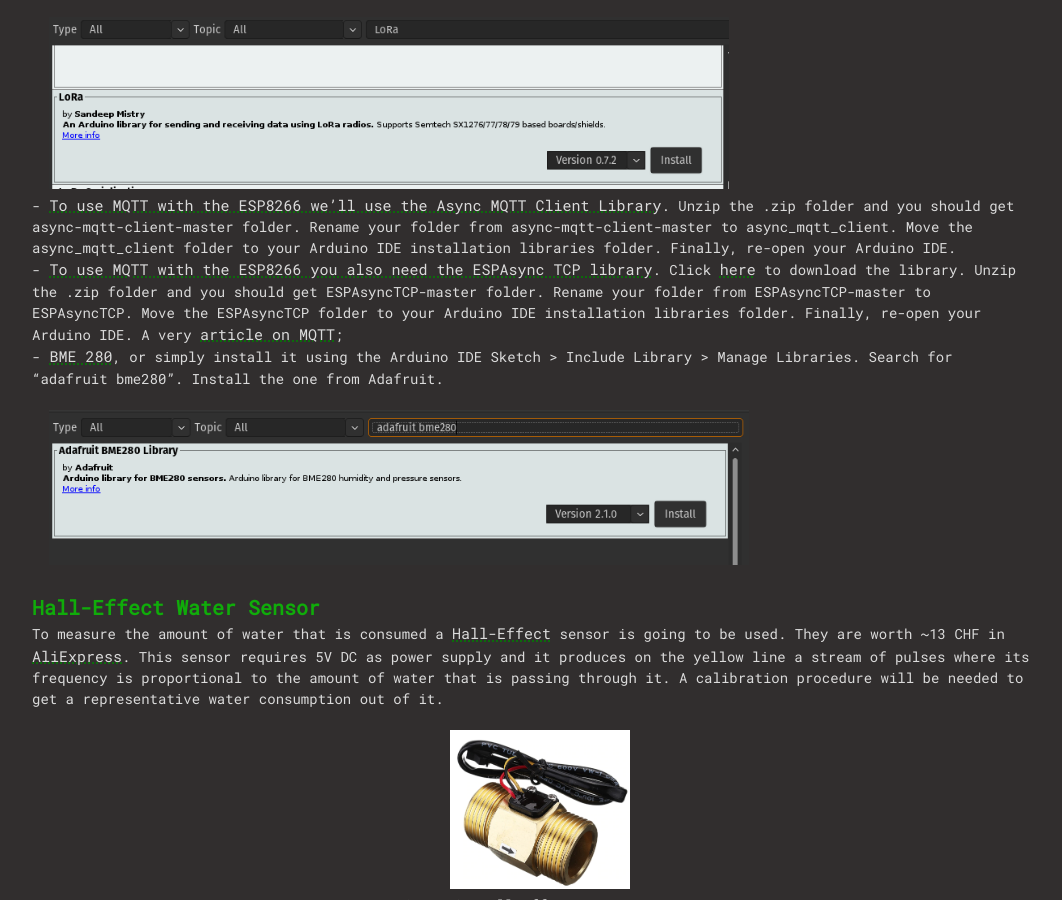
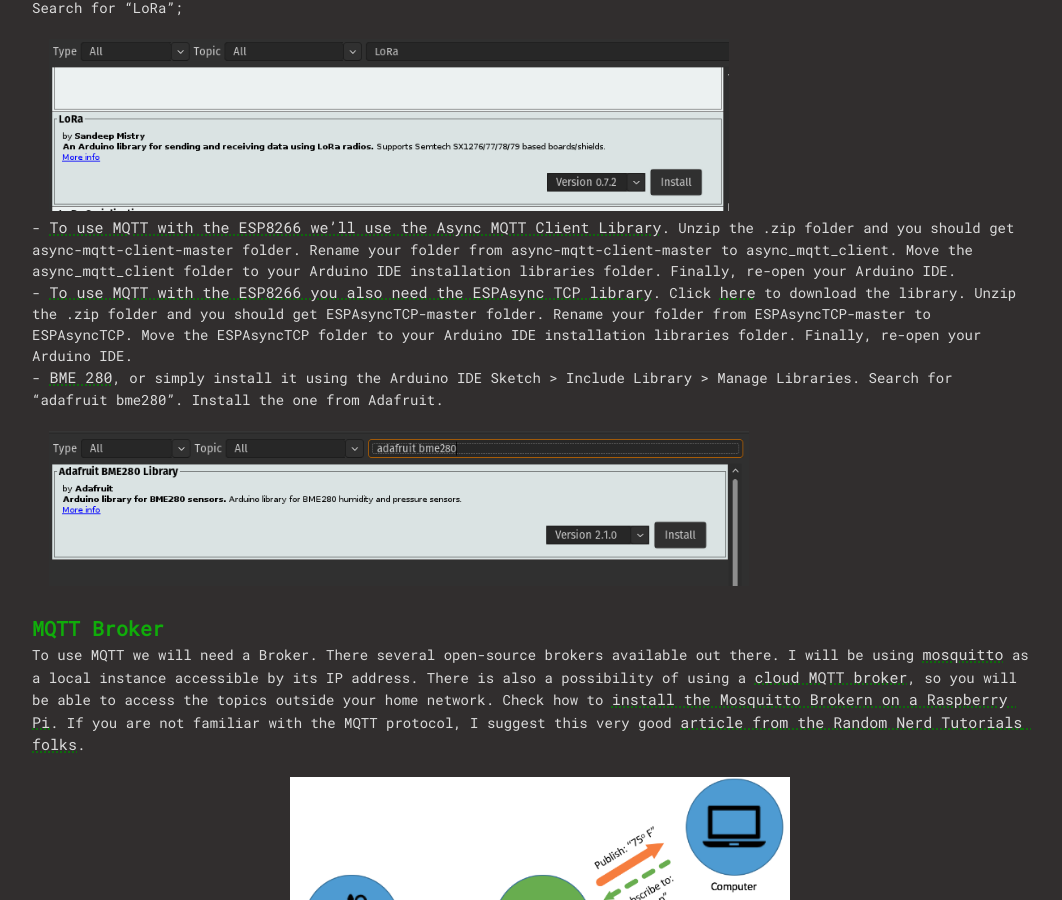
Before and after one commit to marcoroda/marcorodadevs, a Jekyll site: the page built from _posts/2020-08-20-WATER-SPY.md, in a window 1280 px wide and 900 px high, scrolled down 2034 px. Shown: the whole window, without its empty margins (108-1170 px from the left). Built offline with Jekyll 4.4.1, drawn with Linux system fonts in a browser that asks for light colours; nearby versions of some CDN libraries.

Commit message:
added doc on MQTT.

```diff
--- a/_posts/2020-08-20-WATER-SPY.md
+++ b/_posts/2020-08-20-WATER-SPY.md
@@ -53,13 +53,18 @@ The following libraries are required to be installed under your Arduino, or Plat
 </p>
 
 * [To use MQTT with the ESP8266 we’ll use the Async MQTT Client Library](https://github.com/marvinroger/async-mqtt-client/archive/master.zip). Unzip the .zip folder and you should get async-mqtt-client-master folder. Rename your folder from async-mqtt-client-master to async_mqtt_client. Move the async_mqtt_client folder to your Arduino IDE installation libraries folder. Finally, re-open your Arduino IDE.
-* [To use MQTT with the ESP8266 you also need the ESPAsync TCP library](https://github.com/marvinroger/async-mqtt-client). Click [here](https://github.com/me-no-dev/ESPAsyncTCP/archive/master.zip) to download the library. Unzip the .zip folder and you should get ESPAsyncTCP-master folder. Rename your folder from ESPAsyncTCP-master to ESPAsyncTCP. Move the ESPAsyncTCP folder to your Arduino IDE installation libraries folder. Finally, re-open your Arduino IDE. A very [article on MQTT](https://randomnerdtutorials.com/what-is-mqtt-and-how-it-works/);
+* [To use MQTT with the ESP8266 you also need the ESPAsync TCP library](https://github.com/marvinroger/async-mqtt-client). Click [here](https://github.com/me-no-dev/ESPAsyncTCP/archive/master.zip) to download the library. Unzip the .zip folder and you should get ESPAsyncTCP-master folder. Rename your folder from ESPAsyncTCP-master to ESPAsyncTCP. Move the ESPAsyncTCP folder to your Arduino IDE installation libraries folder. Finally, re-open your Arduino IDE.
 * [BME 280](https://github.com/adafruit/Adafruit_BME280_Library), or simply install it using the Arduino  IDE Sketch > Include Library > Manage Libraries. Search for “adafruit bme280”. Install the one from Adafruit.
-
 <p align="left">
   <img width="700" src="../../../../../assets/proj_Water_SPY/bme280_library.png">
 </p>
 
+# MQTT Broker
+To use MQTT we will need a Broker. There several open-source brokers available out there. I will be using [mosquitto](https://mosquitto.org/) as a local instance accessible by its IP address. There is also a possibility of using a [cloud MQTT broker](posshttps://randomnerdtutorials.com/cloud-mqtt-mosquitto-broker-access-anywhere-digital-ocean/ibility), so you will be able to access the topics outside your home network. Check how to [install the Mosquitto Brokern on a Raspberry Pi](https://randomnerdtutorials.com/how-to-install-mosquitto-broker-on-raspberry-pi/). If you are not familiar with the MQTT protocol, I suggest this very good [article from the Random Nerd Tutorials folks](https://randomnerdtutorials.com/what-is-mqtt-and-how-it-works/).
+
+<p align="center">
+  <img width="500" src="../../../../../assets/proj_Water_SPY/mqtt_broker.png">
+</p>
 
 # Hall-Effect Water Sensor
 To measure the amount of water that is consumed a [Hall-Effect](https://en.wikipedia.org/wiki/Hall_effect_sensor) sensor is going to be used. They are worth ~13 CHF in [AliExpress](https://www.aliexpress.com/item/4000125812845.html?spm=a2g0s.9042311.0.0.7fd44c4dnyLl7u). This sensor requires 5V DC as power supply and it produces on the yellow line a stream of pulses where its frequency is proportional to the amount of water that is passing through it. A calibration procedure will be needed to get a representative water consumption out of it.
```
Also changed, not shown: assets/proj_Water_SPY/mqtt_broker.png (added).
